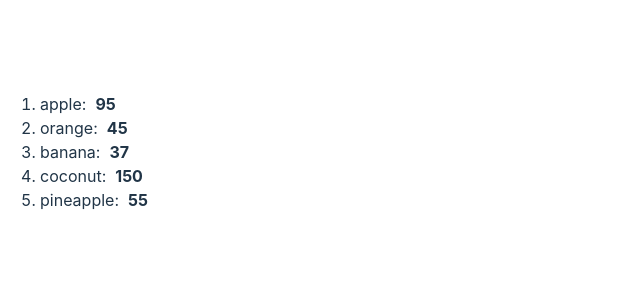
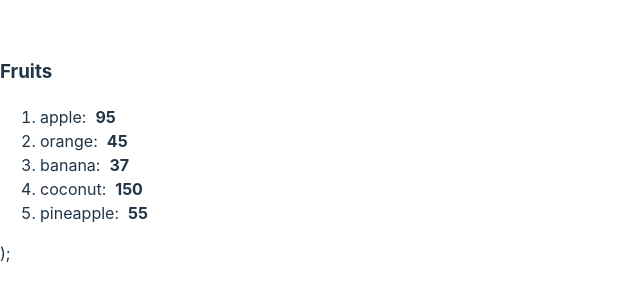
Before and after one commit to tanjirhc/react-render, a React (Vite) app: page / in a window 1280 px wide. Shown: the part 248-548 px from the top of the page, without its empty margins (0-640 px from the left). Built offline with nearby package versions, Linux system fonts and the light colour scheme.

Commit message:
category used by fragment

```diff
--- a/src/List.tsx
+++ b/src/List.tsx
@@ -1,4 +1,5 @@
 function List(props) {
+  const category = props.category;
   const itemList = props.items;
   const listItems = itemList.map((item) => (
     <li key={item.id}>
@@ -7,6 +8,11 @@ function List(props) {
     </li>
   ));
 
-  return <ol>{listItems}</ol>;
+  return (
+    <>
+      <h3>{category}</h3>
+      <ol>{listItems}</ol>);
+    </>
+  );
 }
 export default List;
```
